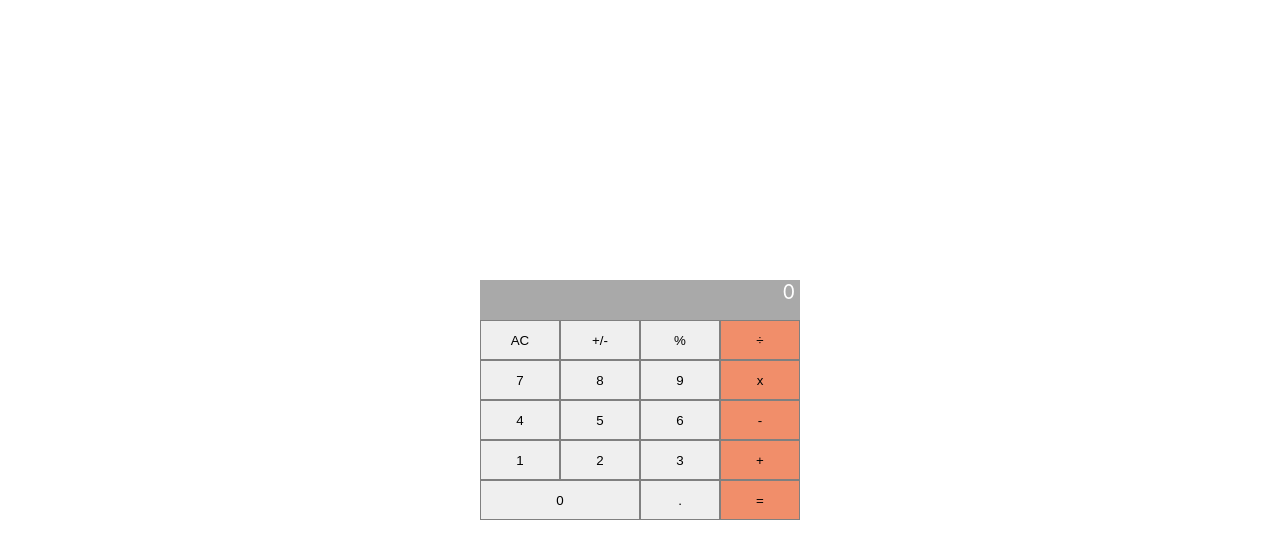
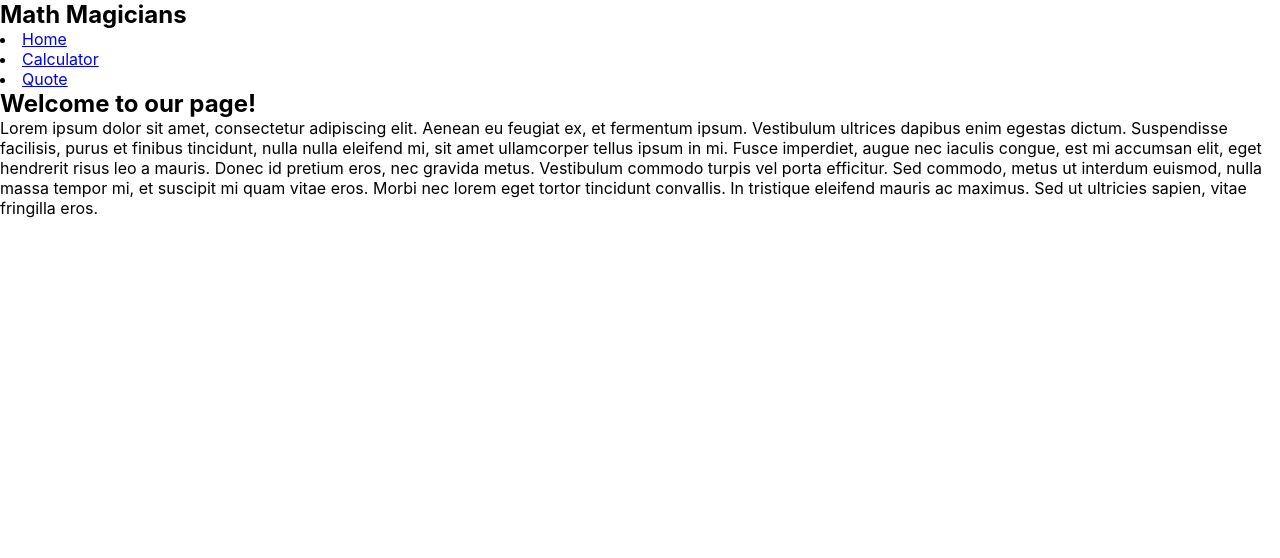
Before and after one commit to sebalp100/Math-magician, a React (Create React App) app: page / in a window 1280 px wide. Shown: the top 558 px of the page. Built offline with nearby package versions, Linux system fonts and the light colour scheme.

Commit message:
Add new pages skeleton and routes

```diff
--- a/package.json
+++ b/package.json
@@ -10,6 +10,7 @@
     "big.js": "^6.2.1",
     "react": "^18.2.0",
     "react-dom": "^18.2.0",
+    "react-router-dom": "^6.4.4",
     "react-scripts": "5.0.1",
     "web-vitals": "^2.1.4"
   },
--- a/src/App.js
+++ b/src/App.js
@@ -1,11 +1,22 @@
 import './App.css';
 import React from 'react';
+import { BrowserRouter, Route, Routes } from 'react-router-dom';
+import Home from './components/Home';
+import Nav from './components/NavBar';
 import Calculator from './components/Calculator';
+import Quote from './components/Quote';
 
 const App = () => (
-  <div className="calc-wrapper">
-    <Calculator />
-  </div>
+  <BrowserRouter>
+    <>
+      <Nav />
+      <Routes>
+        <Route path="/" element={<Home />} />
+        <Route path="/calculator" element={<Calculator />} />
+        <Route path="/quote" element={<Quote />} />
+      </Routes>
+    </>
+  </BrowserRouter>
 );
 
 export default App;
--- /dev/null
+++ b/src/components/Home.js
@@ -0,0 +1,20 @@
+import React from 'react';
+
+const Home = () => (
+  <div className="homeContainer">
+    <h2>Welcome to our page!</h2>
+    <p>
+      Lorem ipsum dolor sit amet, consectetur adipiscing elit. Aenean eu feugiat ex,
+      et fermentum ipsum. Vestibulum ultrices dapibus enim egestas dictum. Suspendisse
+      facilisis, purus et finibus tincidunt, nulla nulla eleifend mi, sit amet ullamcorper
+      tellus ipsum in mi. Fusce imperdiet, augue nec iaculis congue, est mi accumsan elit,
+      eget hendrerit risus leo a mauris. Donec id pretium eros, nec gravida metus.
+      Vestibulum commodo turpis vel porta efficitur. Sed commodo, metus ut interdum euismod,
+      nulla massa tempor mi, et suscipit mi quam vitae eros. Morbi nec lorem
+      eget tortor tincidunt convallis. In tristique eleifend mauris ac maximus.
+      Sed ut ultricies sapien, vitae fringilla eros.
+    </p>
+  </div>
+);
+
+export default Home;
--- /dev/null
+++ b/src/components/NavBar.js
@@ -0,0 +1,17 @@
+import React from 'react';
+import { Link } from 'react-router-dom';
+
+function Nav() {
+  return (
+    <nav>
+      <h1>Math Magicians</h1>
+      <div>
+        <li><Link to="/">Home</Link></li>
+        <li><Link to="/calculator">Calculator</Link></li>
+        <li><Link to="/quote">Quote</Link></li>
+      </div>
+    </nav>
+  );
+}
+
+export default Nav;
--- /dev/null
+++ b/src/components/Quote.js
@@ -0,0 +1,15 @@
+import React from 'react';
+
+const Quote = () => (
+  <div className="homeContainer">
+    <p>
+      Lorem ipsum dolor sit amet, consectetur adipiscing elit. Aenean eu feugiat ex,
+      et fermentum ipsum. Vestibulum ultrices dapibus enim egestas dictum. Suspendisse
+      facilisis, purus et finibus tincidunt, nulla nulla eleifend mi, sit amet ullamcorper
+      tellus ipsum in mi. Fusce imperdiet, augue nec iaculis congue, est mi accumsan elit,
+      eget hendrerit risus leo a mauris. Donec id pretium eros, nec gravida metus.
+    </p>
+  </div>
+);
+
+export default Quote;
```
Also changed, not shown: 1 other file (tests, documents, lock files or other folders).
